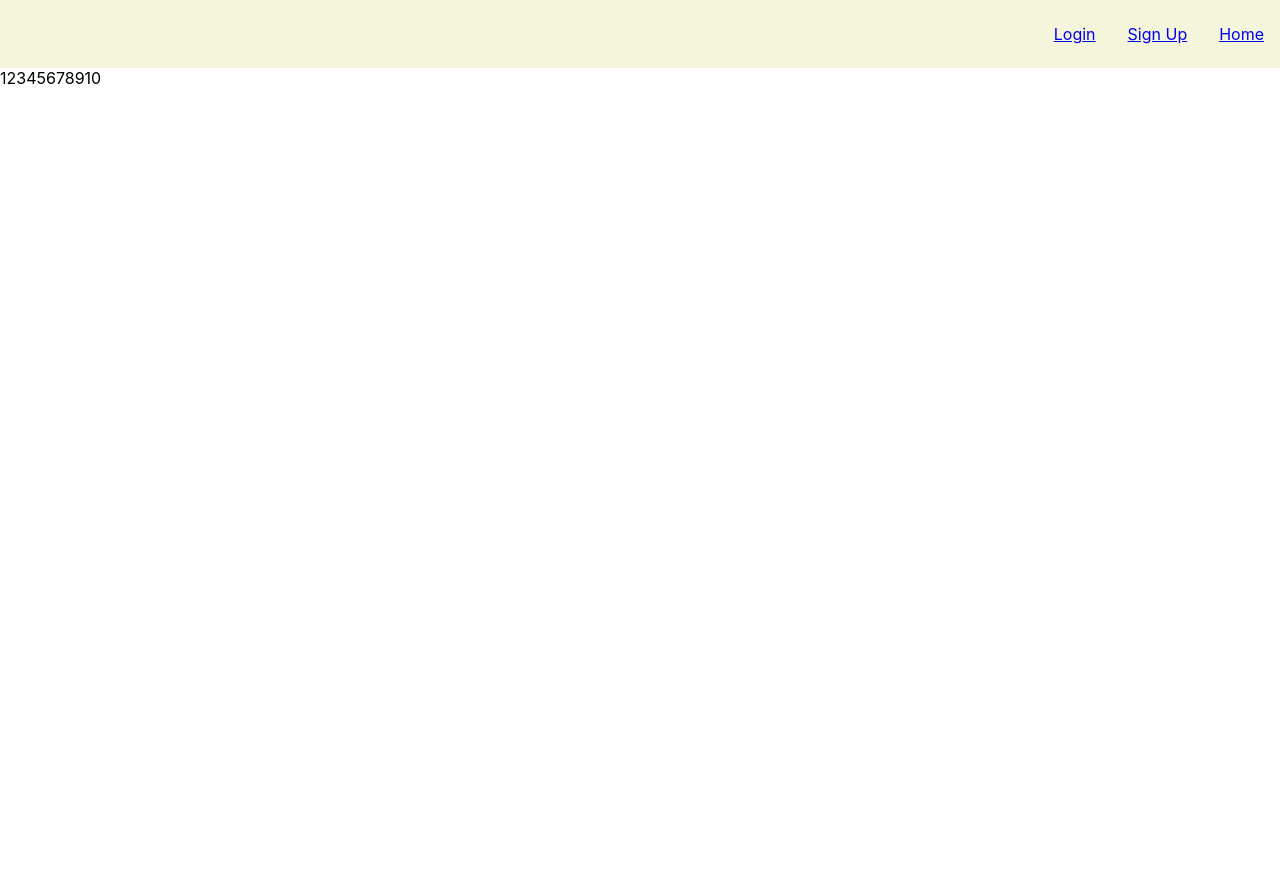
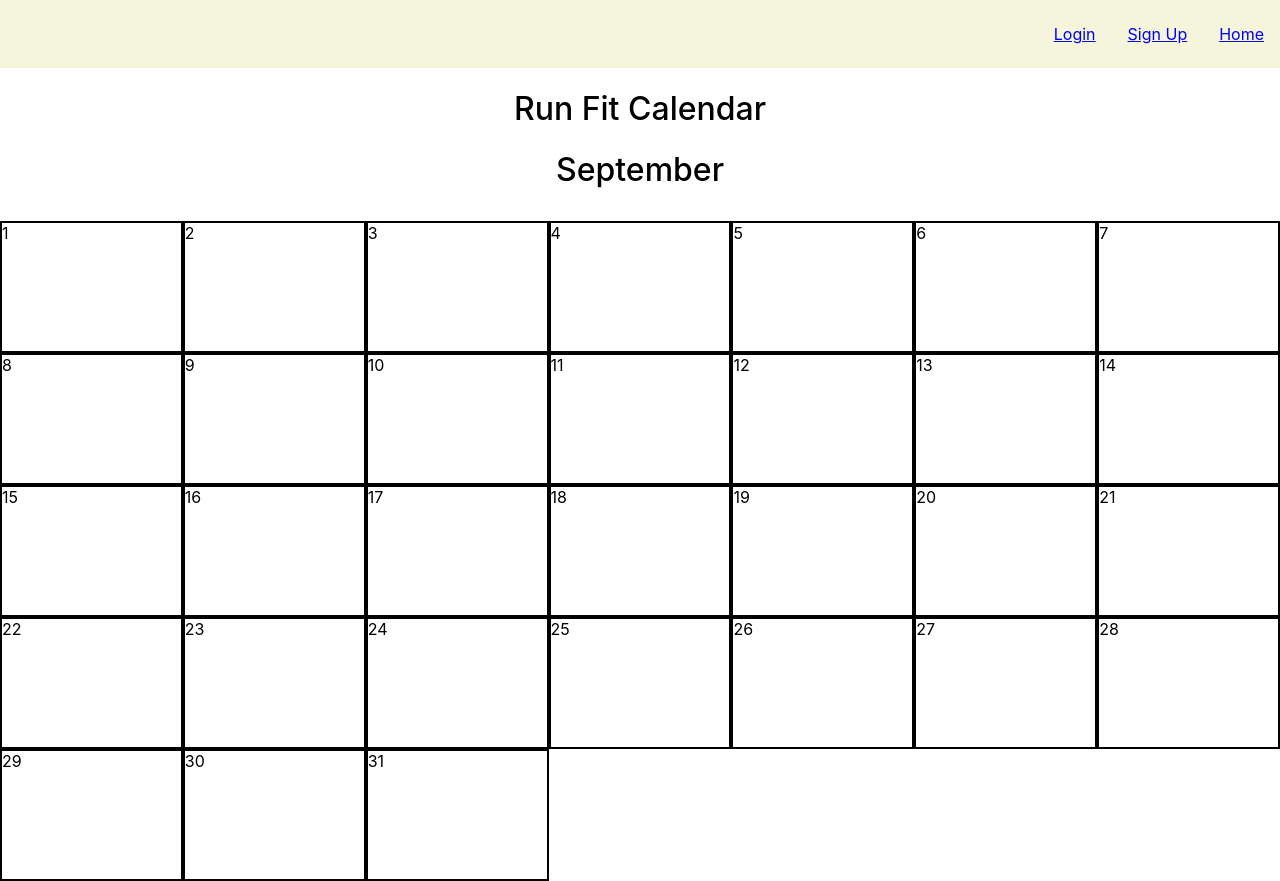
Before and after one commit to chadtarpey615/run-fit, a React (Create React App) app in the folder frontend/: page /calendar in a window 1280 px wide. Before the commit the page ends 800 px from the top, so only its background shows below. Built offline with nearby package versions, Linux system fonts and the light colour scheme.

Commit message:
created tiles component and installed moment.js

```diff
--- a/frontend/package.json
+++ b/frontend/package.json
@@ -8,6 +8,7 @@
     "@testing-library/react": "^11.1.0",
     "@testing-library/user-event": "^12.1.10",
     "axios": "^0.21.4",
+    "moment": "^2.29.1",
     "react": "^17.0.2",
     "react-dom": "^17.0.2",
     "react-redux": "^7.2.5",
--- a/frontend/src/App.css
+++ b/frontend/src/App.css
@@ -118,7 +118,30 @@
 }
 
 .blocks {
+  margin-top: 2rem;
+  box-sizing: border-box;
   display: grid;
-  height: 30px;
-  width: 30px;
+  grid-template-columns: 1fr 1fr 1fr 1fr 1fr 1fr 1fr;
 }
+
+.tiles {
+  height: 8rem;
+  /* width: 50px; */
+  border: 2px solid black;
+}
+
+.title {
+  display: flex;
+  justify-content: center;
+  align-items: center;
+  font-size: xx-large;
+  font-weight: 500;
+}
+
+.date {
+  display: flex;
+  justify-content: center;
+  align-items: center;
+  font-size: xx-large;
+  font-weight: 500;
+}
--- /dev/null
+++ b/frontend/src/components/Tile.js
@@ -0,0 +1,17 @@
+import React from 'react'
+
+const Tile = () => {
+    const tiles = [1, 2, 3, 4, 5, 6, 7, 8, 9, 10, 11, 12, 13, 14, 15, 16, 17, 18, 19, 20, 21, 22, 23, 24, 25, 26, 27, 28, 29, 30, 31]
+
+    const layout = tiles.map((tile, index) => {
+        return (
+            <div className="tiles" key={index}>
+                {tile}
+            </div>
+        )
+    })
+
+    return layout;
+}
+
+export default Tile
--- a/frontend/src/screens/CalendarScreen.js
+++ b/frontend/src/screens/CalendarScreen.js
@@ -1,20 +1,17 @@
 import React from 'react'
-
+import Tile from "../components/Tile"
+import moment from 'moment'
 const CalendarScreen = () => {
-
-    const blocks = [1, 2, 3, 4, 5, 6, 7, 8, 9, 10]
-
-    blocks.map((day) => {
-        return (
+    return (
+        <>
+            <h1 className="title">Run Fit Calendar</h1>
+            <div className="date">
+                {moment().format('MMMM ')}
+            </div>
             <div className="blocks">
-                {day}
+                <Tile date={moment()} />
             </div>
-        )
-    })
-    return (
-        <div>
-            {blocks}
-        </div>
+        </>
     )
 }
 
```
Also changed, not shown: 1 other file (tests, documents, lock files or other folders).
